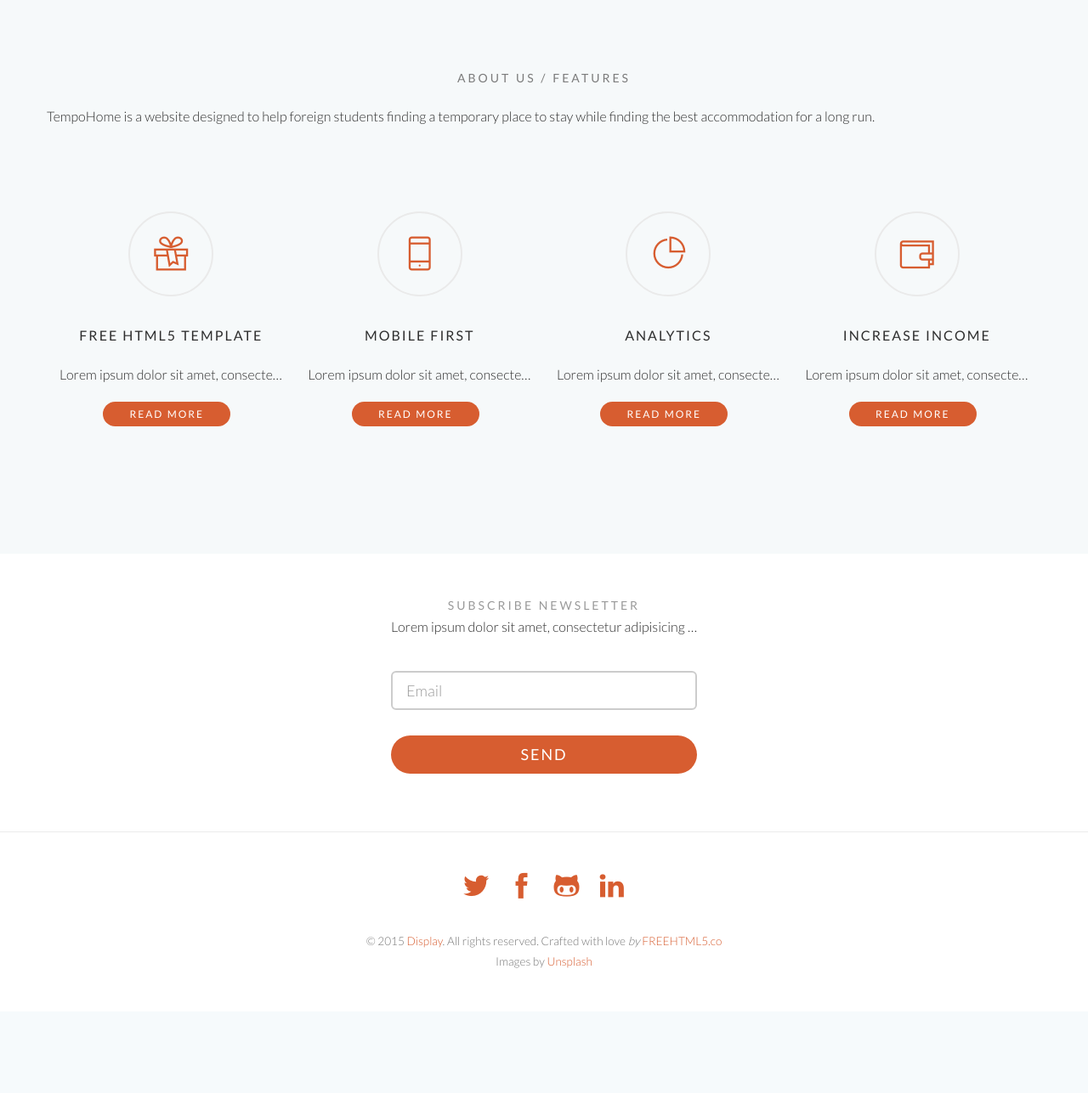
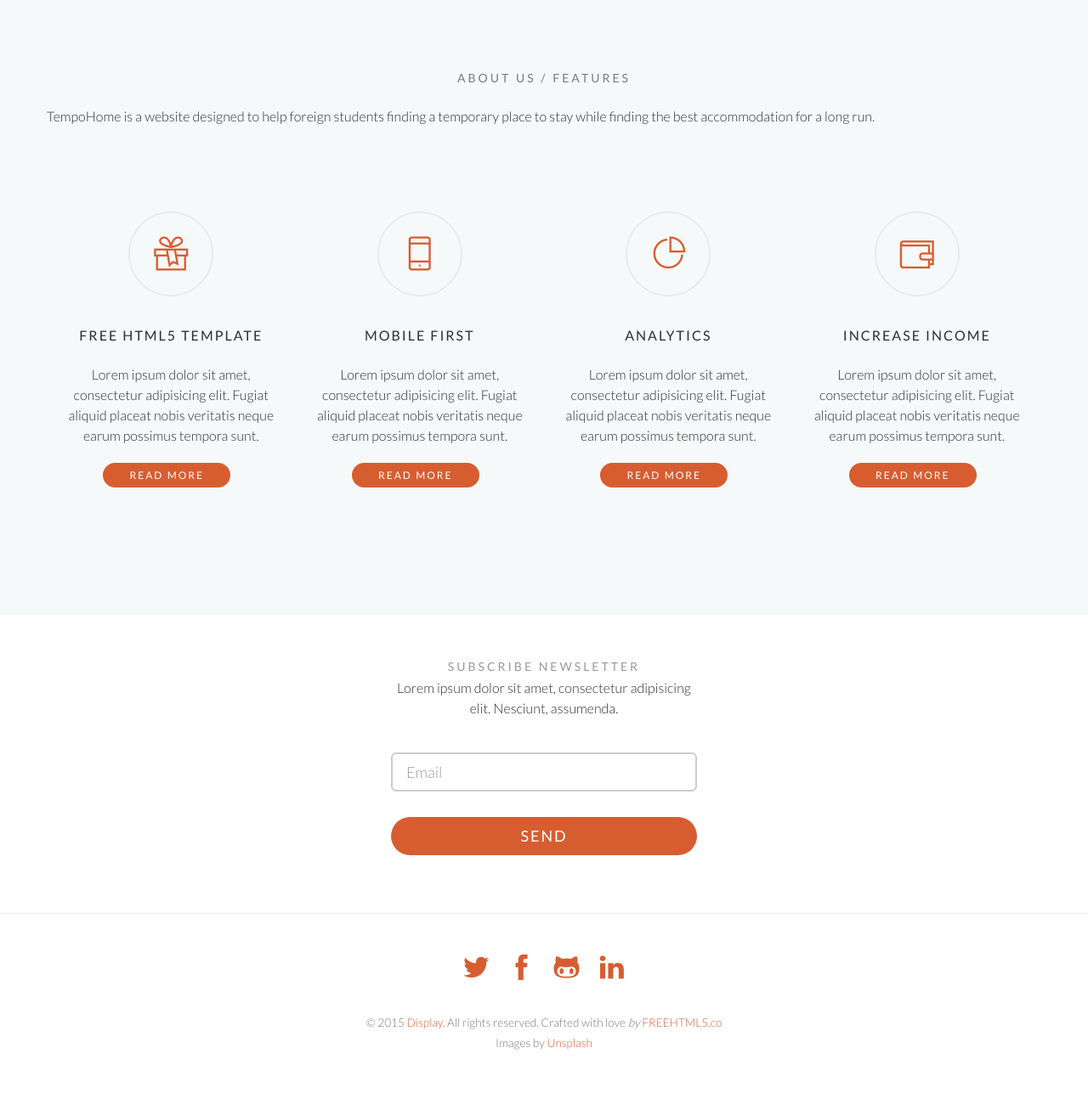
Before and after one commit to lauraschiatti/TempoHome, a Django app: page / in a window 1280 px wide. Shown: the part 651-1938 px from the top of the page at 85% size. Before the commit the page ends 1791 px from the top, so only its background shows below. Run offline with Django 3.2, Linux system fonts and the light colour scheme; parts of the project's set-up code (start-up, migrations or seed data) failed here and were passed over; some libraries are stand-ins or nearby versions.

Commit message:
show direction -  overflow styles

```diff
--- a/TempoHome/settings.py
+++ b/TempoHome/settings.py
@@ -129,6 +129,5 @@ STATICFILES_DIRS = [
 STATIC_URL = '/static/'
 
 # Files to be uploaded
-
-MEDIA_ROOT = 'media' # folder to get uploaded files
+MEDIA_ROOT = os.path.join(BASE_DIR, 'media') # folder to get uploaded files
 MEDIA_URL = '/media/' # url to get files
--- a/static/css/style.css
+++ b/static/css/style.css
@@ -1295,10 +1295,3 @@ a > img.fh5co-align-center {
     border:0;
     background:transparent;
 }
-
-/* Text overflow */
-body p{
-     overflow: hidden;
-    text-overflow: ellipsis;
-    white-space: nowrap;
-}
```
